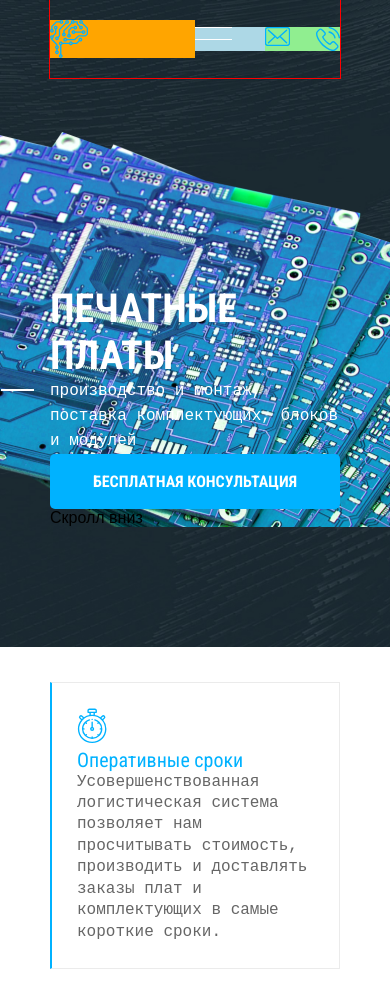
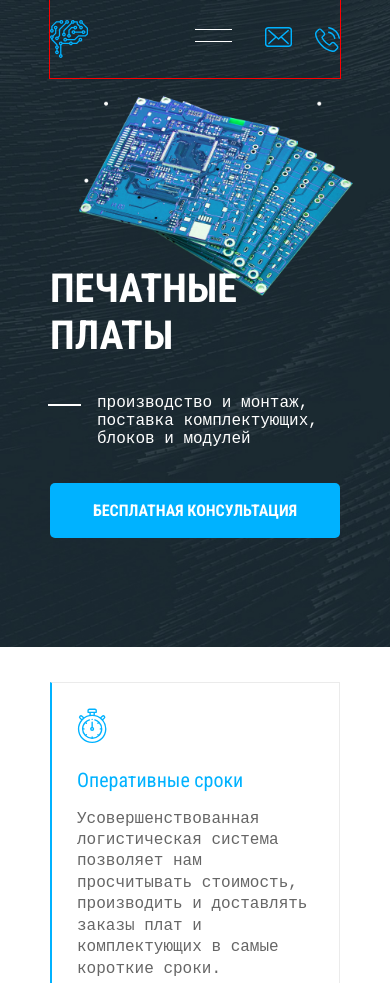
Before and after one commit to dagori/LeagueA, a website: page index.html in a window 390 px wide. Shown: the top 983 px of the page. Drawn offline with Linux system fonts and the light colour scheme; files whose address does not match are found by name; a web font is replaced by a local one.

Commit message:
mobile layout

```diff
--- a/index.html
+++ b/index.html
@@ -13,11 +13,14 @@
     <header class="header">
       <div class="header__container">
         <div class="header__logo logo">
-          <div class="logo__image" aria-label="Logo circuit board. Smart Device - умные технологии"></div>
-          <div class="logo__text">Smart Device <span>умные технологии</span></div>
+          <a href="index.html">
+            <span class="logo__image" aria-label="Logo circuit board. Smart Device - умные технологии"></span>
+            <span class="logo__text">Smart Device <span>умные технологии</span></span>
+          </a>
         </div>
         <div class="header__container-menu">
           <nav class="menu" aria-label="site menu">
+            <button class="menu__button" type="button" aria-label="Открыть меню"></button>
           </nav>
           <address class="contacts">
             <a class="contacts__email" href="mailto:info@sd.ru">
@@ -39,10 +42,10 @@
           <div class="presentation__container">
             <h1 class="presentation__title">Печатные платы</h1>
             <p class="presentation__description">производство и монтаж, поставка комплектующих, блоков и модулей</p>
-            <a class="presentation__consultation btn" href="#popup">
+            <button class="presentation__consultation btn" type="button">
               <span class="presentation__consultation-mobile">Бесплатная консультация</span>
               <span class="presentation__consultation-tablet">Получить бесплатную консультацию</span>
-            </a>
+            </button>
             <span class="presentation__scroll">Скролл вниз</span>
           </div>
         </div>
--- a/scss/contacts.scss
+++ b/scss/contacts.scss
@@ -2,7 +2,7 @@
   display: flex;
   justify-content: space-between;
   width: 75px;
-  background: lightgreen;
+//  background: lightgreen;
 }
 
 .contacts__text {
@@ -18,13 +18,13 @@
   background-position: center;
   background-size: cover;
   &--email {
-    width: 25.33px;
-    height: 18.70px;
+    width: 27px;
+    height: 20px;
     background-image: url('/images/envelope.svg');
   }
   &--tel {
-    width: 24px;
-    height: 24px;
+    width: 25px;
+    height: 25px;
     background-image: url('/images/phone.svg');
   }
 }
--- a/scss/detail.scss
+++ b/scss/detail.scss
@@ -1,6 +1,10 @@
 .detail {
   width: 290px;
   margin: 0 auto;
+}
+
+.detail__container {
+  padding-bottom: 29px;
 }
 
 .detail__title {
@@ -14,6 +18,9 @@
 .detail__description {
   @include text-description-style;
   margin: 25px 0 35px;
+  p:nth-child(odd) {
+    margin-bottom: 37px;
+  }
 }
 
 .detail-description-desktop-content {
--- a/scss/features.scss
+++ b/scss/features.scss
@@ -11,7 +11,12 @@
   padding: 25px;
 }
 
+.features__img {
+  margin-bottom: 20px;
+}
+
 .features__title {
+  margin-bottom: 17px;
   font-family: 'Roboto Condensed', sans-serif;
   font-size: 20px;
   font-weight: 400;
--- a/scss/header.scss
+++ b/scss/header.scss
@@ -16,12 +16,12 @@
 
 .header__logo {
   width: 50%;
-  background: orange;
+//  background: orange;
 }
 
 .header__container-menu {
   width: 50%;
   display: flex;
   justify-content: space-between;
-  background: lightblue;
+//  background: lightblue;
 }
--- a/scss/logo.scss
+++ b/scss/logo.scss
@@ -1,4 +1,4 @@
-.logo {
+.logo a{
   display: flex;
   justify-content: space-between;
   align-items: center;
--- a/scss/menu.scss
+++ b/scss/menu.scss
@@ -1,4 +1,4 @@
-.menu {
+.menu__button {
   width: 37px;
   height: 13px;
   border-top: 1px solid $color-text-light;
@@ -6,7 +6,7 @@
   position: relative;
 }
 
-.menu::before {
+.menu__button::before {
   position: absolute;
   content: '';
   top: 0;
@@ -15,7 +15,7 @@
   height: 1px;
 }
 
-.menu::after {
+.menu__button::after {
   position: absolute;
   content: '';
   bottom: 0;
--- a/scss/presentation.scss
+++ b/scss/presentation.scss
@@ -7,12 +7,12 @@
 }
 
 .presentation__wrapper {
-  width: 100vw; //???????????????????
-  padding-top: 285px;
+  padding-top: 265px;
   margin: 0 auto;
   background-image: url('/images/circuitboard-point-min.png');
   background-repeat: no-repeat;
-  background-position: center 90px;
+  background-position: calc(50% + 20px) 80px;
+  background-size: 290px;
 }
 
 .presentation__container {
@@ -32,9 +32,9 @@
 .presentation__description {
   font-family: 'PT Mono', monospace;
   font-size: 16px;
-  line-height: 156.8%;
   color: $color-text-light;
   position: relative;
+  margin: 35px 0 35px 47px;
 }
 
 .presentation__description::before {
@@ -56,6 +56,9 @@
   color: $color-text-light;
   width: 290px;
   height: 55px;
-  line-height: 55px;
   background-color: $color-active;
 }
+
+.presentation__scroll {
+  display: none;
+}
```
Also changed, not shown: build/css/style.min.css, build/images/dark-background.jpg (deleted).
